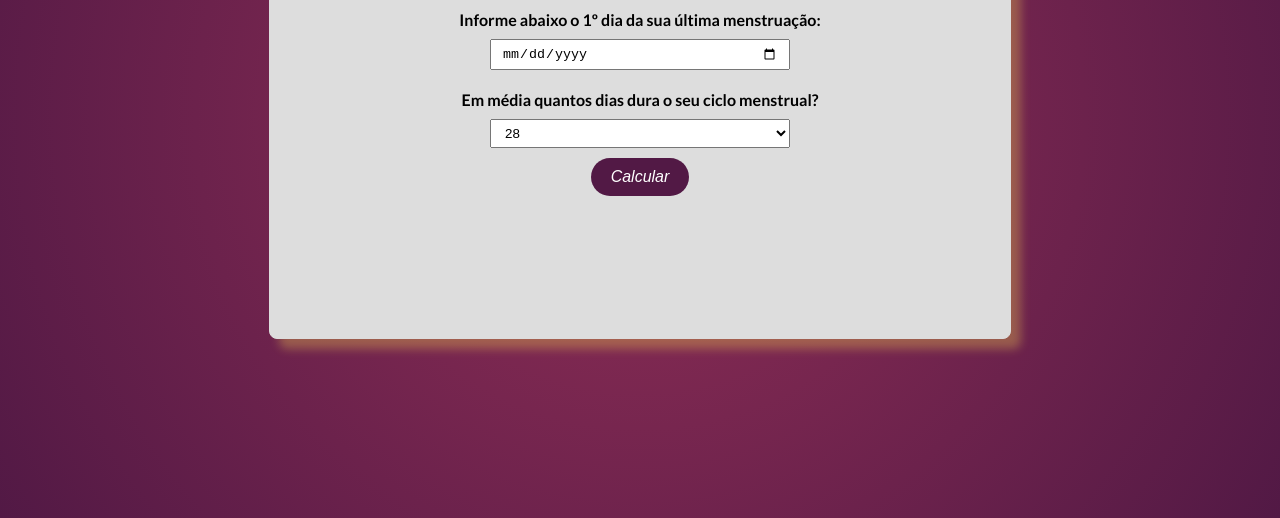
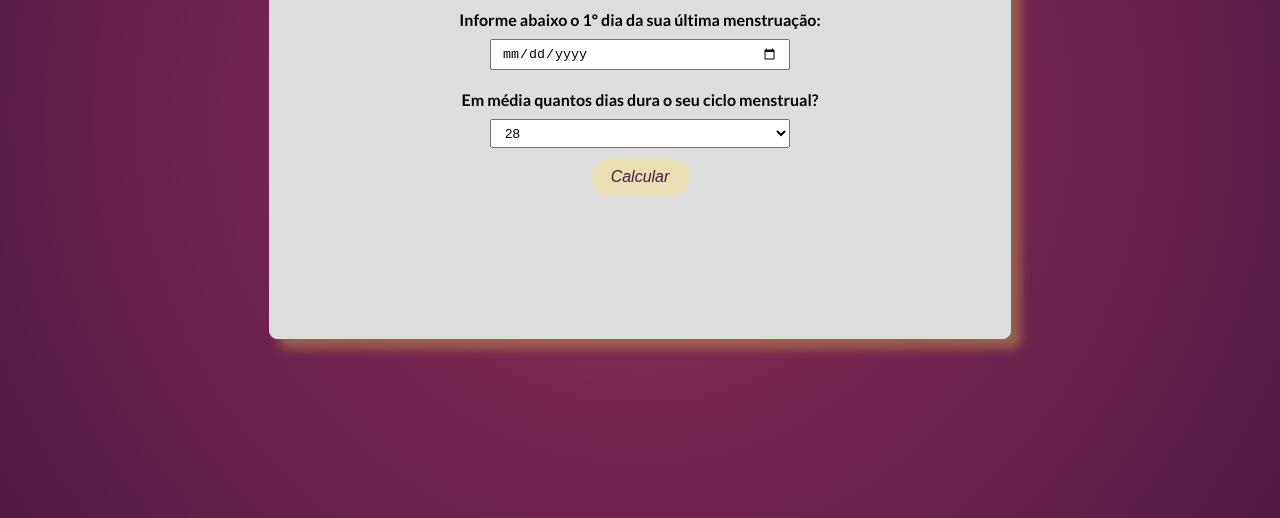
Before and after one commit to bryanboone05/calculadora-ovulacao, a plain HTML site: page index.html in a window 1280 px wide. In both pictures the pointer is over the button "Calcular". Shown: the part 282-800 px from the top of the page. Drawn offline with Linux system fonts and the light colour scheme.

Commit message:
Update style.css

```diff
--- a/style.css
+++ b/style.css
@@ -73,3 +73,9 @@ button {
     font-size: 16px;
     cursor: pointer;
 }
+
+button:hover {
+    border: #521945;
+    background-color: #ffe2504d;
+    color: #521945;
+}
```
